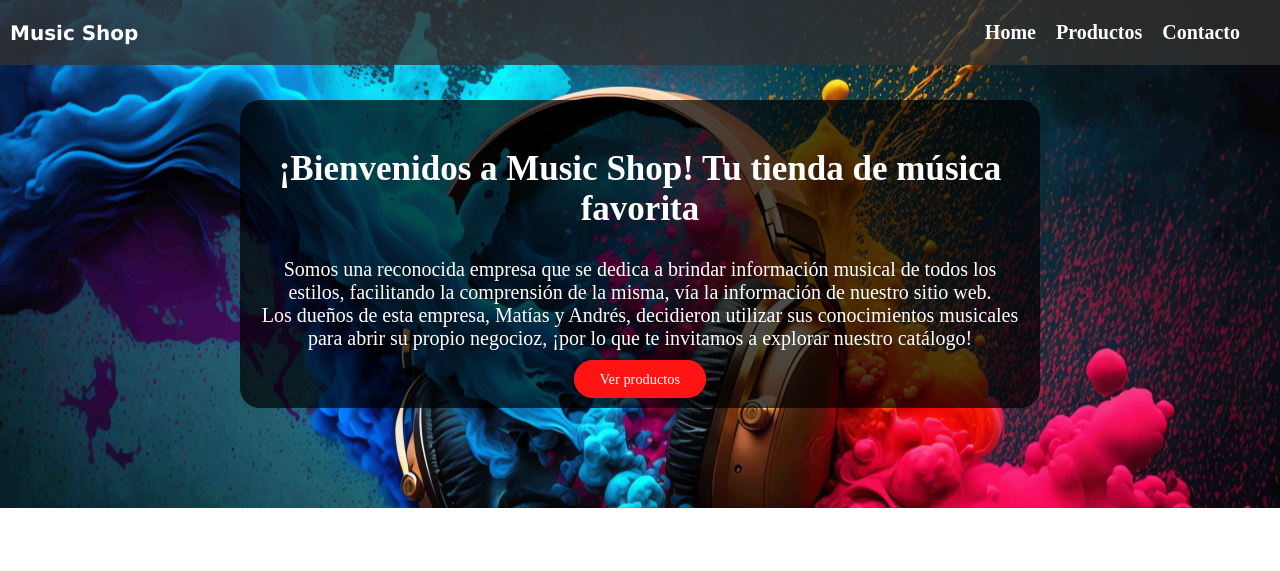
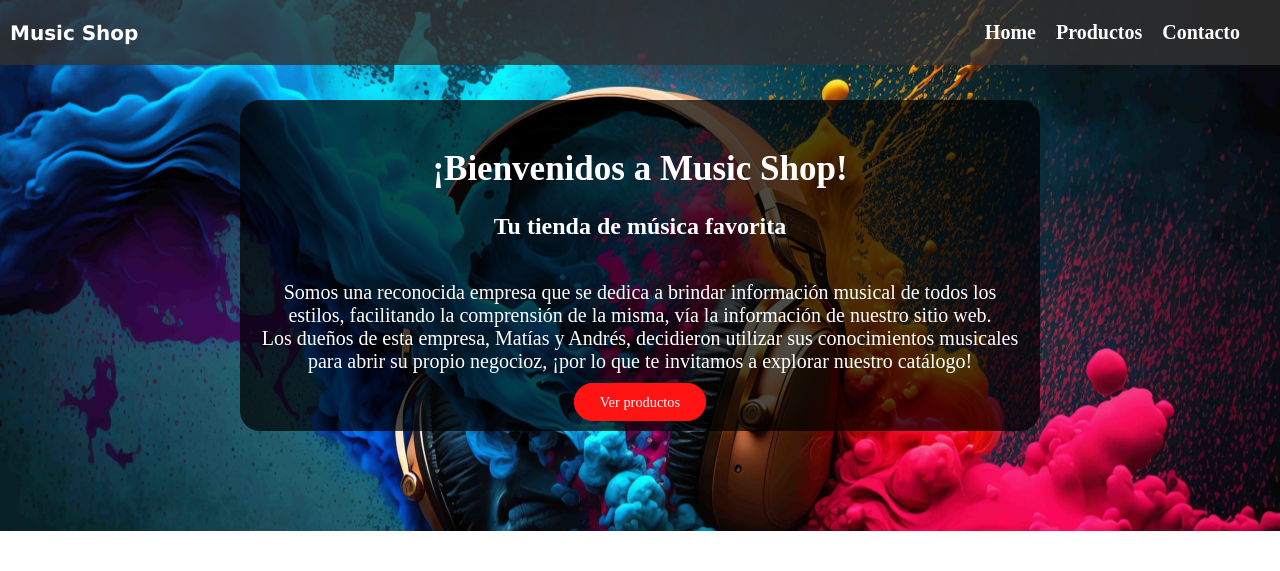
Before and after one commit to andyguastav/tpDaVinciPHP2, a PHP site: page / in a window 1280 px wide. Shown: the top 571 px of the page. Run offline with PHP 8.4, Linux system fonts and the light colour scheme.

Commit message:
Agregando estilos a Span del h2

```diff
--- a/montone-guastavino/tp-1/assets/css/style.css
+++ b/montone-guastavino/tp-1/assets/css/style.css
@@ -1,3 +1,11 @@
+#subtituloHome {
+    font-size: 1.5rem;
+    font-weight: bold;
+    margin-top: 1em;
+    margin-bottom: 0.5em;
+    display: inline-block;
+    width: 100%;
+}
 body{
 	margin: 0;
 	padding-bottom: 0;
```
